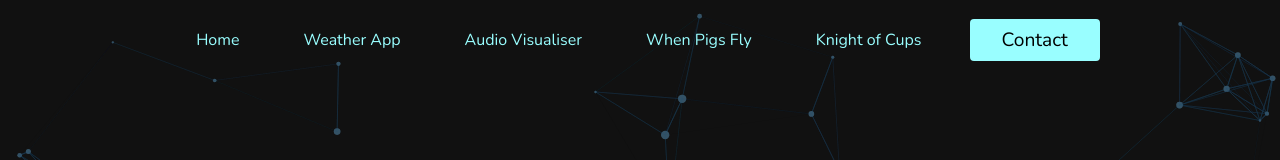
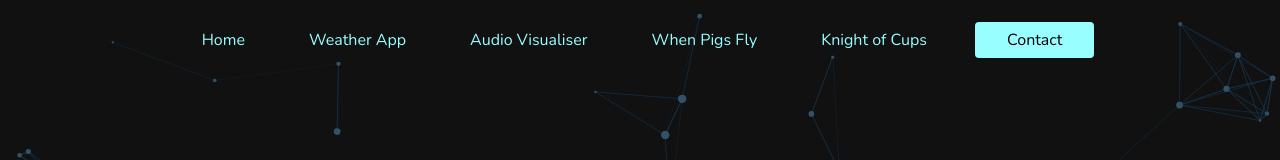
Before and after one commit to Koda-Pig/joshkoter.com, a Next.js app: page / in a window 1280 px wide. Shown: the top 160 px of the page. Built offline with nearby package versions, Linux system fonts and the light colour scheme; a web font is replaced by a local one.

Commit message:
Refined call to action style
Adjusted font size and removed unused styles

```diff
--- a/styles/navbar.module.css
+++ b/styles/navbar.module.css
@@ -56,14 +56,12 @@
 }
 
 .callToAction {
-  font-size: 1.2rem;
   margin: 0 1rem;
   color: #000;
   background: #99FEFF;
   border-radius: 4px;
   cursor: pointer;
   padding: 0.4rem 2rem;
-  display: inline-block;
   border: none;
   transition: transform .2s ease-in;
 }
```
